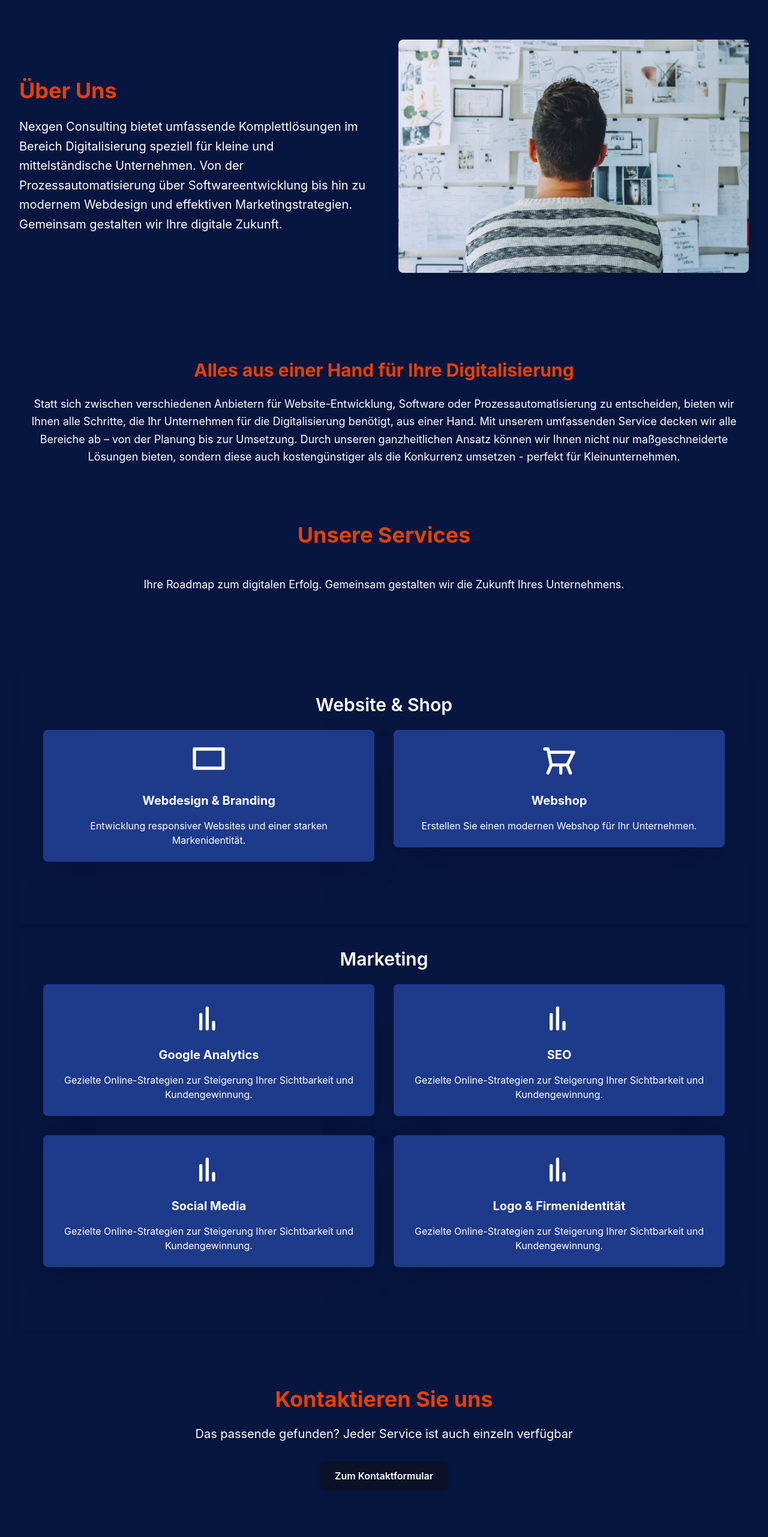
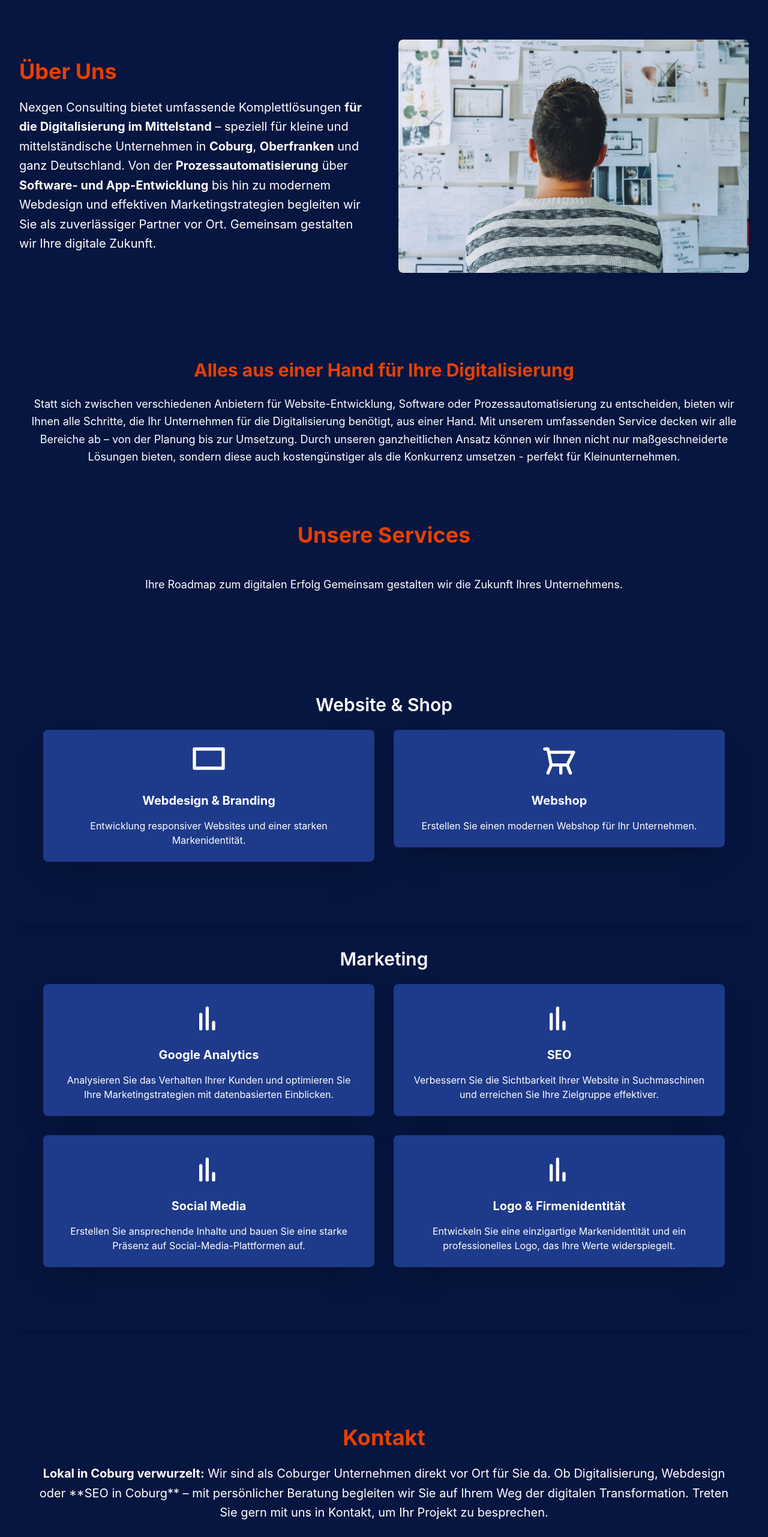
Before and after one commit to MeisnerMax/NexGen, a Next.js app: page / in a window 1280 px wide. Shown: the part 894-3457 px from the top of the page at 60% size. Built offline with nearby package versions, Linux system fonts and the light colour scheme.

Commit message:
Update index.js

```diff
--- a/pages/index.js
+++ b/pages/index.js
@@ -269,7 +269,7 @@ export default function Home() {
   const marketingServices = [
     {
       title: "Google Analytics",
-      description: "Gezielte Online-Strategien zur Steigerung Ihrer Sichtbarkeit und Kundengewinnung.",
+      description: "Analysieren Sie das Verhalten Ihrer Kunden und optimieren Sie Ihre Marketingstrategien mit datenbasierten Einblicken.",
       link: "/services/online",
       icon: (
         <svg xmlns="http://www.w3.org/2000/svg" className="h-16 w-16 text-white mx-auto" fill="none" viewBox="0 0 24 24" stroke="currentColor">
@@ -279,7 +279,7 @@ export default function Home() {
     },
     {
       title: "SEO",
-      description: "Gezielte Online-Strategien zur Steigerung Ihrer Sichtbarkeit und Kundengewinnung.",
+      description: "Verbessern Sie die Sichtbarkeit Ihrer Website in Suchmaschinen und erreichen Sie Ihre Zielgruppe effektiver.",
       link: "/services/online",
       icon: (
         <svg xmlns="http://www.w3.org/2000/svg" className="h-16 w-16 text-white mx-auto" fill="none" viewBox="0 0 24 24" stroke="currentColor">
@@ -289,7 +289,7 @@ export default function Home() {
     },
     {
       title: "Social Media",
-      description: "Gezielte Online-Strategien zur Steigerung Ihrer Sichtbarkeit und Kundengewinnung.",
+      description: "Erstellen Sie ansprechende Inhalte und bauen Sie eine starke Präsenz auf Social-Media-Plattformen auf.",
       link: "/services/online",
       icon: (
         <svg xmlns="http://www.w3.org/2000/svg" className="h-16 w-16 text-white mx-auto" fill="none" viewBox="0 0 24 24" stroke="currentColor">
@@ -299,7 +299,7 @@ export default function Home() {
     },
     {
       title: "Logo & Firmenidentität",
-      description: "Gezielte Online-Strategien zur Steigerung Ihrer Sichtbarkeit und Kundengewinnung.",
+      description: "Entwickeln Sie eine einzigartige Markenidentität und ein professionelles Logo, das Ihre Werte widerspiegelt.",
       link: "/services/online",
       icon: (
         <svg xmlns="http://www.w3.org/2000/svg" className="h-16 w-16 text-white mx-auto" fill="none" viewBox="0 0 24 24" stroke="currentColor">
@@ -352,7 +352,7 @@ export default function Home() {
       link: "/services/automation",
       icon: (
         <svg xmlns="http://www.w3.org/2000/svg" className="h-16 w-16 text-text-white mx-auto" fill="none" viewBox="0 0 24 24" stroke="currentColor">
-          <path strokeLinecap="round" strokeLinejoin="round" strokeWidth={2} d="M9 12h6m2 0a2 2 0 012 2v2a2 2 0 01-2 2H7a2 2 0 01-2-2v-2a2 2 0 012-2z" />
+          <path strokeLinecap="round" strokeLinejoin="round" strokeWidth={2} d="M9 12h6m2 0a2 2 0 012 2v2a2 2 0 01-2-2H7a2 2 0 01-2-2v-2a2 2 0 012-2z" />
           <path strokeLinecap="round" strokeLinejoin="round" strokeWidth={2} d="M15 12V9a3 3 0 00-6 0v3" />
         </svg>
       ),
@@ -363,11 +363,17 @@ export default function Home() {
   return (
     <>
       <Head>
-        <title>Nexgen Consulting </title>
+        <title>Nexgen Consulting – Digitalisierung, Webdesign, SEO und Prozessautomatisierung</title>
         <meta
           name="description"
-          content="Nexgen Consulting – Ihr Partner für digitale Transformation, Automatisierung und Online-Kommunikation."
+          content="Nexgen Consulting – Ihr Partner für Digitalisierung, Prozessautomatisierung, Webdesign und SEO-Optimierung für kleine und mittelständische Unternehmen."
         />
+        <meta
+          name="keywords"
+          content="Digitalisierung, Prozessautomatisierung, Webdesign, SEO, Softwareentwicklung, Appentwicklung, Microsoft 365, Social Media, Marketing"
+        />
+        <meta name="author" content="Nexgen Consulting" />
+        <meta name="viewport" content="width=device-width, initial-scale=1.0" />
         <script
           type="application/ld+json"
           dangerouslySetInnerHTML={{ __html: JSON.stringify({
@@ -375,7 +381,12 @@ export default function Home() {
             "@type": "Organization",
             "name": "Nexgen Consulting Digitalisation",
             "url": "https://nexgen-consulting.de",
-            "logo": "https://nexgen-consulting.de/logo.png"
+            "logo": "https://nexgen-consulting.de/logo.png",
+            "description": "Ihr Partner für Digitalisierung, Prozessautomatisierung, Webdesign und SEO-Optimierung.",
+            "sameAs": [
+              "https://www.facebook.com/nexgenconsulting",
+              "https://www.linkedin.com/company/nexgenconsulting"
+            ]
           }) }}
         />
       </Head>
@@ -391,11 +402,11 @@ export default function Home() {
           <div className="md:w-1/2">
             <h2 className="text-4xl text-[#E64000] font-bold mb-6">Über Uns</h2>
             <p className="text-xl leading-relaxed">
-            Nexgen Consulting bietet umfassende Komplettlösungen im Bereich Digitalisierung speziell für kleine und mittelständische Unternehmen. Von der Prozessautomatisierung über Softwareentwicklung bis hin zu modernem Webdesign und effektiven Marketingstrategien. Gemeinsam gestalten wir Ihre digitale Zukunft.
+              Nexgen Consulting bietet umfassende Komplettlösungen <strong>für die Digitalisierung im Mittelstand</strong> – speziell für kleine und mittelständische Unternehmen in <strong>Coburg</strong>, <strong>Oberfranken</strong> und ganz Deutschland. Von der <strong>Prozessautomatisierung</strong> über <strong>Software- und App-Entwicklung</strong> bis hin zu modernem Webdesign und effektiven Marketingstrategien begleiten wir Sie als zuverlässiger Partner vor Ort. Gemeinsam gestalten wir Ihre digitale Zukunft.
             </p>
           </div>
           <div className="md:w-1/2" data-aos="fade-left" data-aos-duration="2000">
-            <img src="/images/team.jpg" alt="Unser Team" className="rounded-lg shadow-xl" />
+            <img src="/images/team.jpg" alt="Unser Team" className="rounded-lg shadow-lg" />
           </div>
         </div>
       </section>
@@ -415,7 +426,7 @@ export default function Home() {
       <section id="services" className="container mx-auto py-24 px-8 bg-blue text-white">
         <h2 className="text-4xl font-bold mb-12 text-[#E64000] text-center">Unsere Services</h2>
         <p className="text-lg leading-relaxed text-center mb-8">
-          Ihre Roadmap zum digitalen Erfolg.
+          Ihre Roadmap zum digitalen Erfolg
           Gemeinsam gestalten wir die Zukunft Ihres Unternehmens.
         </p>
       </section>
@@ -470,7 +481,7 @@ export default function Home() {
                 </svg>
               }
               title="Google Analytics"
-              description="Gezielte Online-Strategien zur Steigerung Ihrer Sichtbarkeit und Kundengewinnung."
+              description="Analysieren Sie das Verhalten Ihrer Kunden und optimieren Sie Ihre Marketingstrategien mit datenbasierten Einblicken."
               onClick={() => handleServiceClick("Marketing", "Google Analytics")}
             />
             <ServiceCard
@@ -480,7 +491,7 @@ export default function Home() {
                 </svg>
               }
               title="SEO"
-              description="Gezielte Online-Strategien zur Steigerung Ihrer Sichtbarkeit und Kundengewinnung."
+              description="Verbessern Sie die Sichtbarkeit Ihrer Website in Suchmaschinen und erreichen Sie Ihre Zielgruppe effektiver."
               onClick={() => handleServiceClick("Marketing", "SEO")}
             />
             <ServiceCard
@@ -490,7 +501,7 @@ export default function Home() {
                 </svg>
               }
               title="Social Media"
-              description="Gezielte Online-Strategien zur Steigerung Ihrer Sichtbarkeit und Kundengewinnung."
+              description="Erstellen Sie ansprechende Inhalte und bauen Sie eine starke Präsenz auf Social-Media-Plattformen auf."
               onClick={() => handleServiceClick("Marketing", "Social Media")}
             />
             <ServiceCard
@@ -500,7 +511,7 @@ export default function Home() {
                 </svg>
               }
               title="Logo & Firmenidentität"
-              description="Gezielte Online-Strategien zur Steigerung Ihrer Sichtbarkeit und Kundengewinnung."
+              description="Entwickeln Sie eine einzigartige Markenidentität und ein professionelles Logo, das Ihre Werte widerspiegelt."
               onClick={() => handleServiceClick("Marketing", "Logo & Firmenidentität")}
             />
           </ServiceCategory>
@@ -519,14 +530,14 @@ export default function Home() {
         </div>
 
       {/* Kontakt-CTA */}
-      <section id="contact-cta" className="bg-blue py-24 px-8 text-white text-center" data-aos="fade-up">
-        <h2 className="text-4xl text-[#E64000] font-bold mb-6">Kontaktieren Sie uns</h2>
-        <p className="text-xl mb-8">
-          Das passende gefunden? Jeder Service ist auch einzeln verfügbar
-        </p>
+      <section id="contact" className="container mx-auto py-24 px-8 mt-16 bg-blue text-black rounded-lg">
+  <h2 className="text-4xl font-bold mb-6 text-center text-[#E64000]">Kontakt</h2>
+  <p className="text-xl text-white leading-relaxed mb-8 text-center">
+    <strong>Lokal in Coburg verwurzelt:</strong> Wir sind als Coburger Unternehmen direkt vor Ort für Sie da. Ob Digitalisierung, Webdesign oder **SEO in Coburg** – mit persönlicher Beratung begleiten wir Sie auf Ihrem Weg der digitalen Transformation. Treten Sie gern mit uns in Kontakt, um Ihr Projekt zu besprechen.
+  </p>
         <a
           href="/services/contact"
-          className="inline-block bg-[#0A1129] text-white font-semibold px-6 py-3 rounded-lg shadow-md hover:bg-gray-100 focus:outline-none focus:ring-2 focus:ring-blue-600"
+          className="inline-block bg-[#E64000] text-white font-semibold px-6 py-3 rounded-lg shadow-md hover:bg-gray-100 focus:outline-none focus:ring-2 focus:ring-blue-600"
         >
           Zum Kontaktformular
         </a>
```
